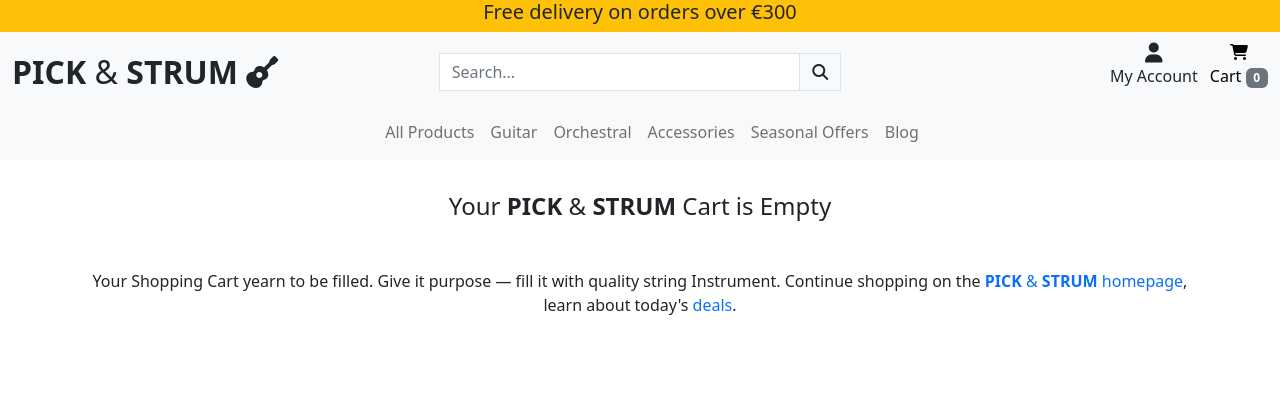
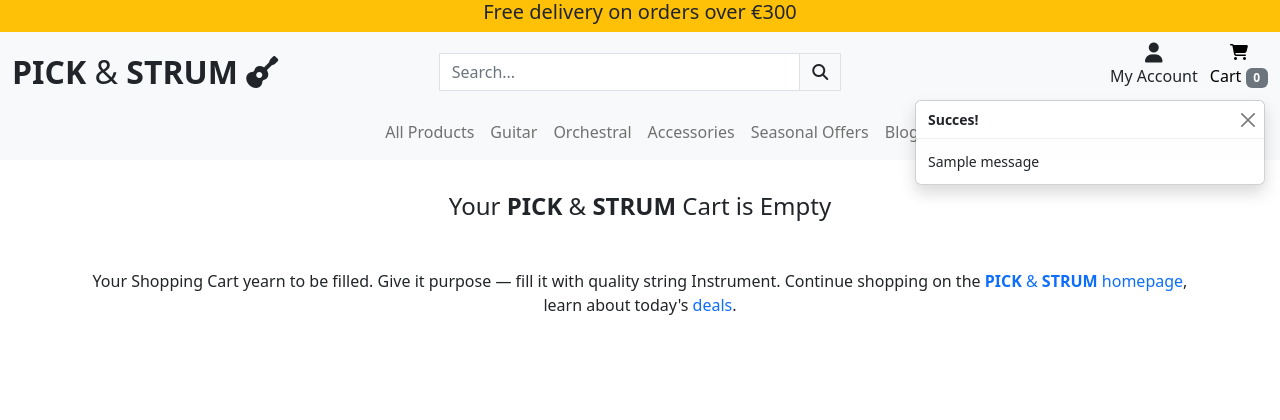
Before and after one commit to SamuelUkachukwu/PICKnSTRUM, a Django app: page /cart/ in a window 1280 px wide. Shown: the top 420 px of the page. Run offline with Django 4.2, Linux system fonts and the light colour scheme; tables that the repository leaves empty hold one stand-in row (values such as "Sample post"); one stand-in notice (Sample message) is shown; some libraries are stand-ins or nearby versions.

Commit message:
Added toast messages with django messages

```diff
--- a/cart/templates/cart/cart.html
+++ b/cart/templates/cart/cart.html
@@ -63,7 +63,6 @@
                                                 </select>
                                                 <button type="submit">update</button>
                                             </div>
-
                                         </form>
                                     </div>
 
@@ -74,9 +73,7 @@
                                         </form>
                                         <p>Sub Total: €{{ item.product.price | calc_subtotal:item.quantity }}</p>
                                     </div>
-
                               </div>
-
                         </div>
                     </div>
                     </div>
--- a/cart/views.py
+++ b/cart/views.py
@@ -1,4 +1,7 @@
-from django.shortcuts import render, redirect, reverse, HttpResponse
+from django.shortcuts import render, redirect, reverse, HttpResponse, get_object_or_404
+from django.contrib import messages
+
+from products.models import Product
 
 
 # Create your views here.
@@ -9,14 +12,17 @@ def view_cart(request):
 
 def add_to_cart(request, item_id):
     """Add Product Items To Cart"""
+    product = get_object_or_404(Product, pk=item_id)
     quantity = int(request.POST.get('quantity'))
     redirect_url = request.POST.get('redirect_url')
     cart = request.session.get('cart', {})
 
     if item_id in list(cart.keys()):
         cart[item_id] += quantity
+        messages.success(request, f'Updated {product.name} quantity to {cart[item_id]}')
     else:
         cart[item_id] = quantity
+        messages.success(request, f'{product.name} added to cart')
 
     request.session['cart'] = cart
     return redirect(redirect_url)
@@ -24,15 +30,17 @@ def add_to_cart(request, item_id):
 
 def update_cart(request, item_id):
     """update the quantity of items in cart"""
-    # product = get_object_or_404(Product, pk=item_id)
+    product = get_object_or_404(Product, pk=item_id)
     quantity = int(request.POST.get('quantity'))
     cart = request.session.get('cart', {})
 
     if item_id in list(cart.keys()):
         if quantity > 0:
             cart[item_id] = quantity
+            messages.success(request, f'Updated {product.name} quantity to {cart[item_id]}')
         else:
             cart.pop(item_id)
+            messages.success(request, f'Removed {product.name} from your cart')
 
     request.session['cart'] = cart
     return redirect(reverse('view_cart'))
@@ -40,9 +48,11 @@ def update_cart(request, item_id):
 
 def remove_from_cart(request, item_id):
     """Remove items from the shopping cart"""
+    product = get_object_or_404(Product, pk=item_id)
     cart = request.session.get('cart', {})
     try:
         cart.pop(item_id)
+        messages.success(request, f'Removed {product.name} from your cart')
 
         request.session['cart'] = cart
         return redirect(reverse('view_cart'))
--- a/picknstrum/settings.py
+++ b/picknstrum/settings.py
@@ -82,6 +82,8 @@ TEMPLATES = [
     },
 ]
 
+MESSAGE_STORAGE = 'django.contrib.messages.storage.session.SessionStorage'
+
 AUTHENTICATION_BACKENDS = [
     # Needed to login by username in Django admin, regardless of `allauth`
     'django.contrib.auth.backends.ModelBackend',
--- a/static/css/base.css
+++ b/static/css/base.css
@@ -86,6 +86,7 @@
     -o-transform: scale(1.02);
     transform: scale(1.02);
 }
+
 /* element with cusors */
 .btt-link {
     cursor: pointer;
@@ -99,6 +100,13 @@
     right: 10px;
 }
 
+/* toast styling */
+.message-container {
+    position: fixed;
+    top: 100px;
+    right: 15px;
+    z-index: 99999999999;
+}
 
 @media (min-width: 992px) {
     .header-backspace {
--- a/templates/base.html
+++ b/templates/base.html
@@ -132,9 +132,13 @@
     </div>
     </header>
 
-    {% if messages %}
-        <div class="message-container"></div>
-    {% endif %}
+    {% for message in messages %}
+      {% if message %}
+        <div class="message-container">
+          {% include 'includes/toasts/toast_success.html' %}
+        </div>
+      {% endif %}
+    {% endfor %}
 
     {% block page_header %}
     {% endblock %}
@@ -209,7 +213,8 @@
     {% block postloadjs %}
     <script>
         document.getElementById("copy-right1").innerHTML = new Date().getFullYear();
-     </script>
+    </script>
+
     <script type='text/javascript' src='//s3.amazonaws.com/downloads.mailchimp.com/js/mc-validate.js'></script>
     <script type='text/javascript'>
         (function ($) {
--- /dev/null
+++ b/templates/includes/toasts/toast_success.html
@@ -0,0 +1,9 @@
+<div class="toast show" role="alert" aria-live="assertive" aria-atomic="true">
+  <div class="toast-header bg-white text-dark">
+    <strong class="me-auto">Succes!</strong>
+    <button type="button" class="btn-close" data-bs-dismiss="toast" aria-label="Close"></button>
+  </div>
+  <div class="toast-body">
+    {{message}}
+  </div>
+</div>
```
Also changed, not shown: db.sqlite3. Lines whose indentation alone changed are shown as unchanged.
